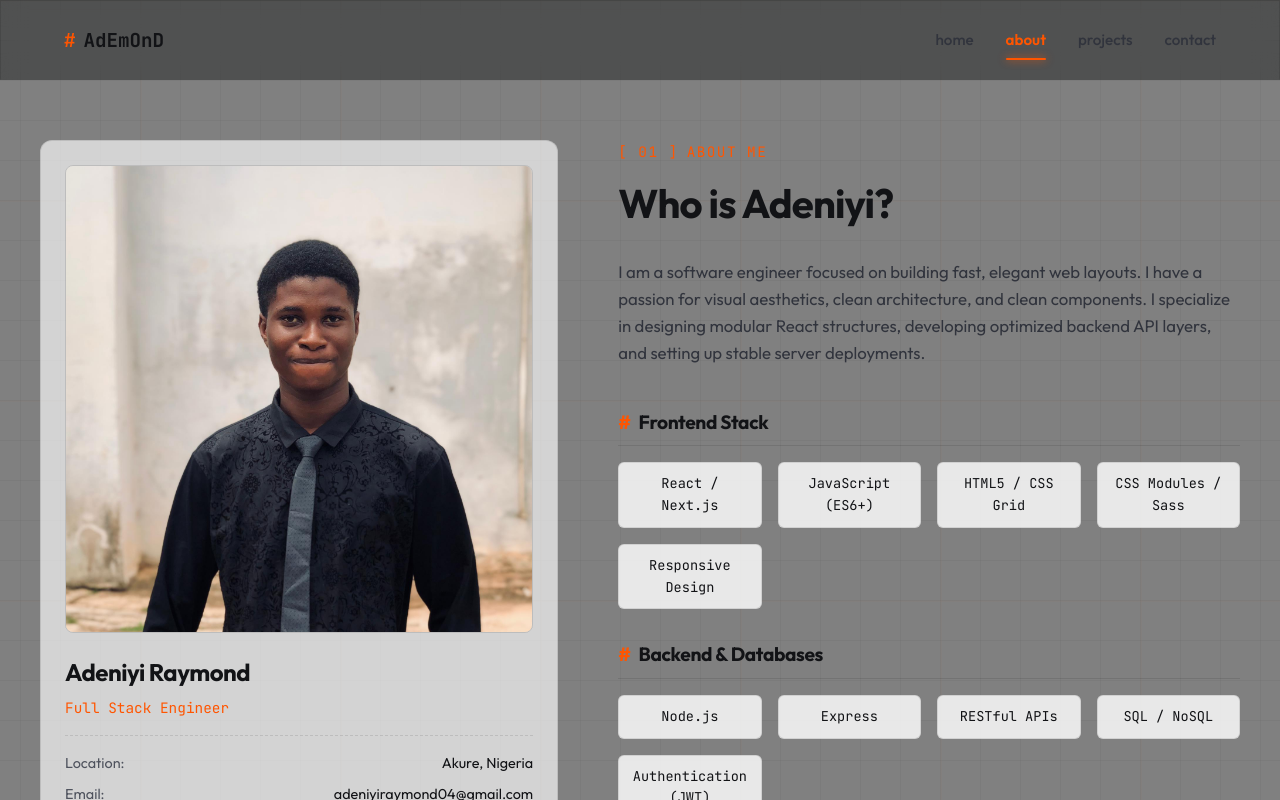
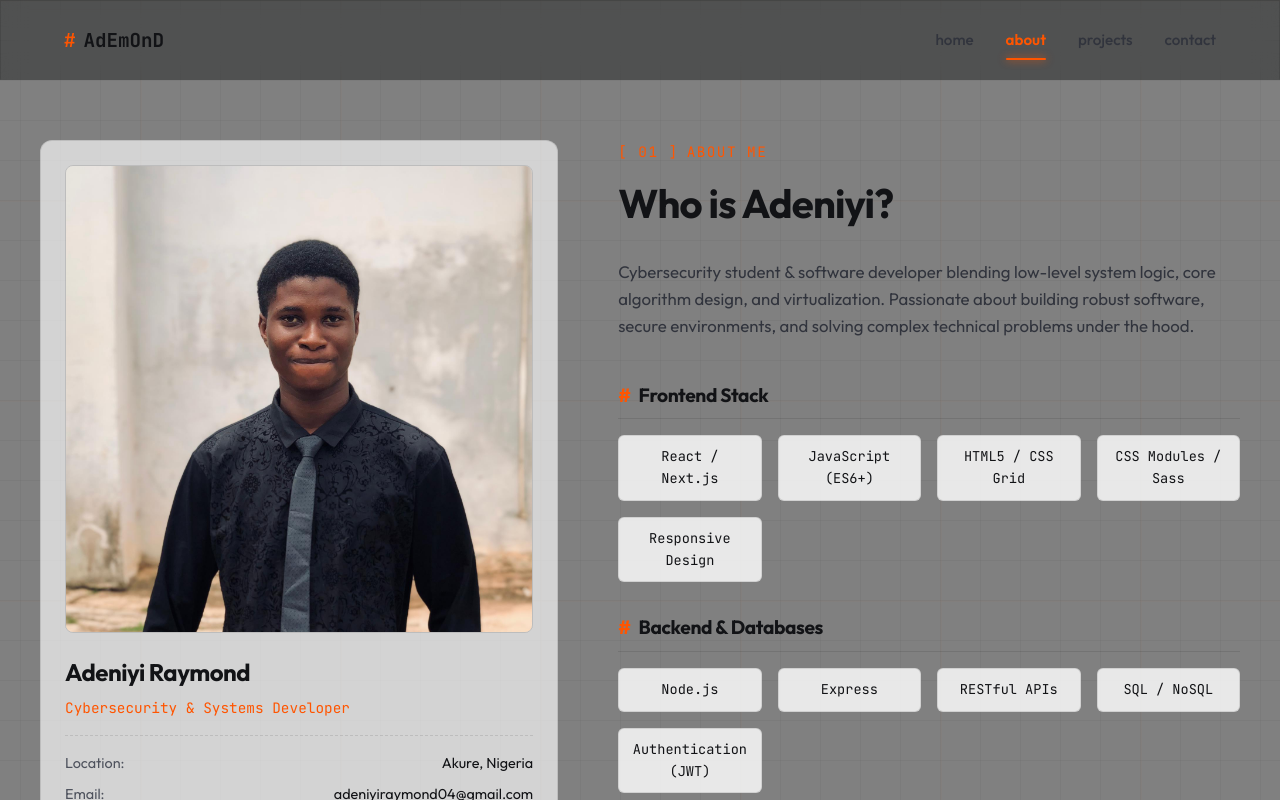
Before and after one commit to AdEmOnD07/portfolio, a React (Vite) app: page / in a window 1280 px wide. Both pictures are taken after a click on the element "about". Shown: the top 800 px of the page. Built offline with nearby package versions, Linux system fonts and the light colour scheme.

Commit message:
Update profile bio to cybersecurity student and system software developer focus

```diff
--- a/src/components/About.jsx
+++ b/src/components/About.jsx
@@ -39,7 +39,7 @@ function About() {
         </div>
         <div className="profile-details">
           <h3>Adeniyi Raymond</h3>
-          <p>Full Stack Engineer</p>
+          <p>Cybersecurity & Systems Developer</p>
           <ul className="profile-details-list">
             <li>
               <span>Location:</span>
@@ -69,7 +69,7 @@ function About() {
         </div>
         <h2 className="section-title">Who is Adeniyi?</h2>
         <p className="about-bio">
-          I am a software engineer focused on building fast, elegant web layouts. I have a passion for visual aesthetics, clean architecture, and clean components. I specialize in designing modular React structures, developing optimized backend API layers, and setting up stable server deployments.
+          Cybersecurity student & software developer blending low-level system logic, core algorithm design, and virtualization. Passionate about building robust software, secure environments, and solving complex technical problems under the hood.
         </p>
 
         {/* Technical Skills Categorized */}
--- a/src/components/Home.jsx
+++ b/src/components/Home.jsx
@@ -12,7 +12,7 @@ function Home({ onNavigate }) {
             Building <span style={{ color: 'var(--color-orange)' }}>scalable</span> systems.
           </h1>
           <p className="hero-description">
-            I am a full-stack engineer and interface designer. I build high-performance web applications using React, Node.js, and custom cloud-native architectures.
+            I am a cybersecurity student and software developer. I build secure software architectures, develop low-level system integrations, and design robust virtual environments.
           </p>
           <div className="hero-ctas">
             <button className="btn btn-primary" onClick={() => onNavigate('projects')}>
```
